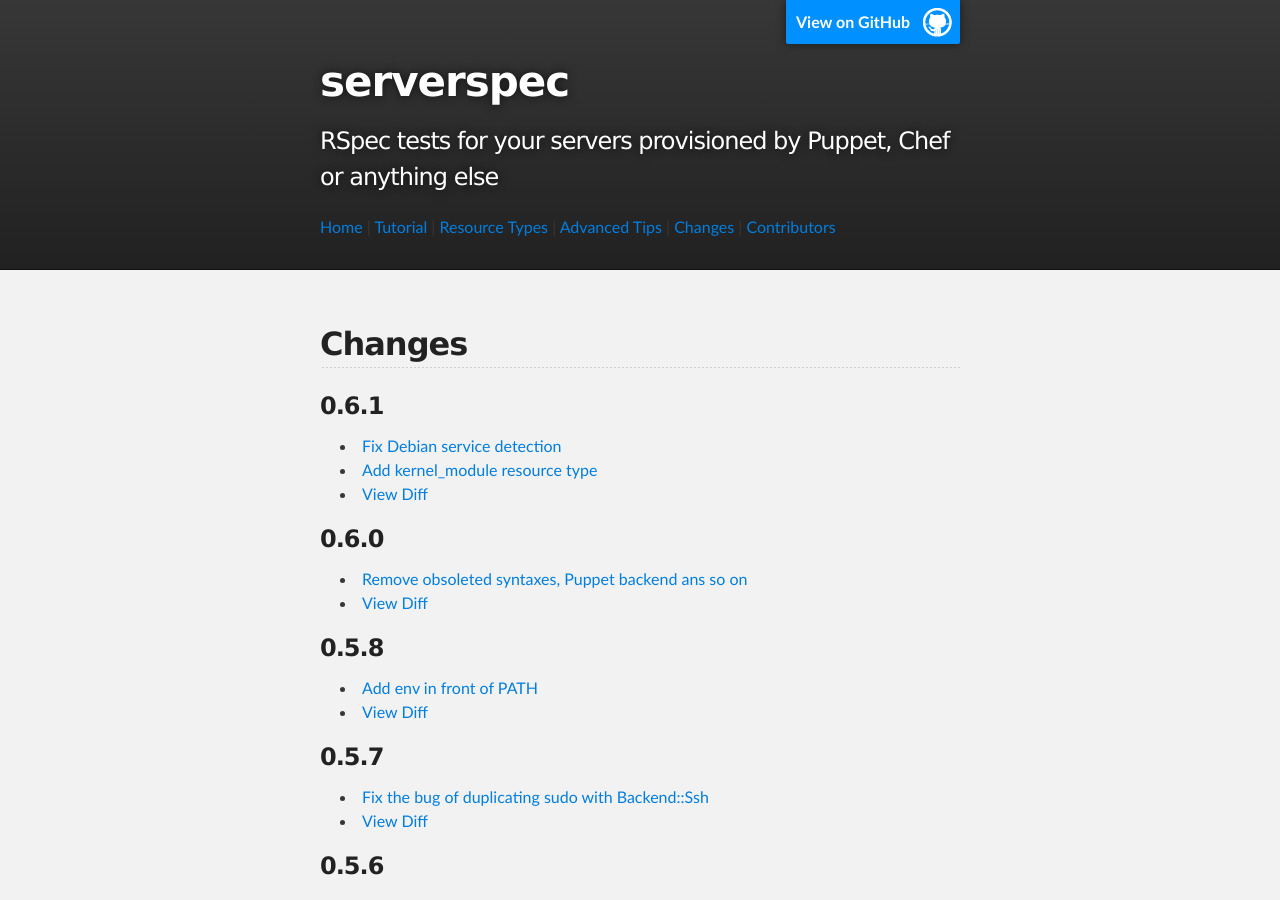
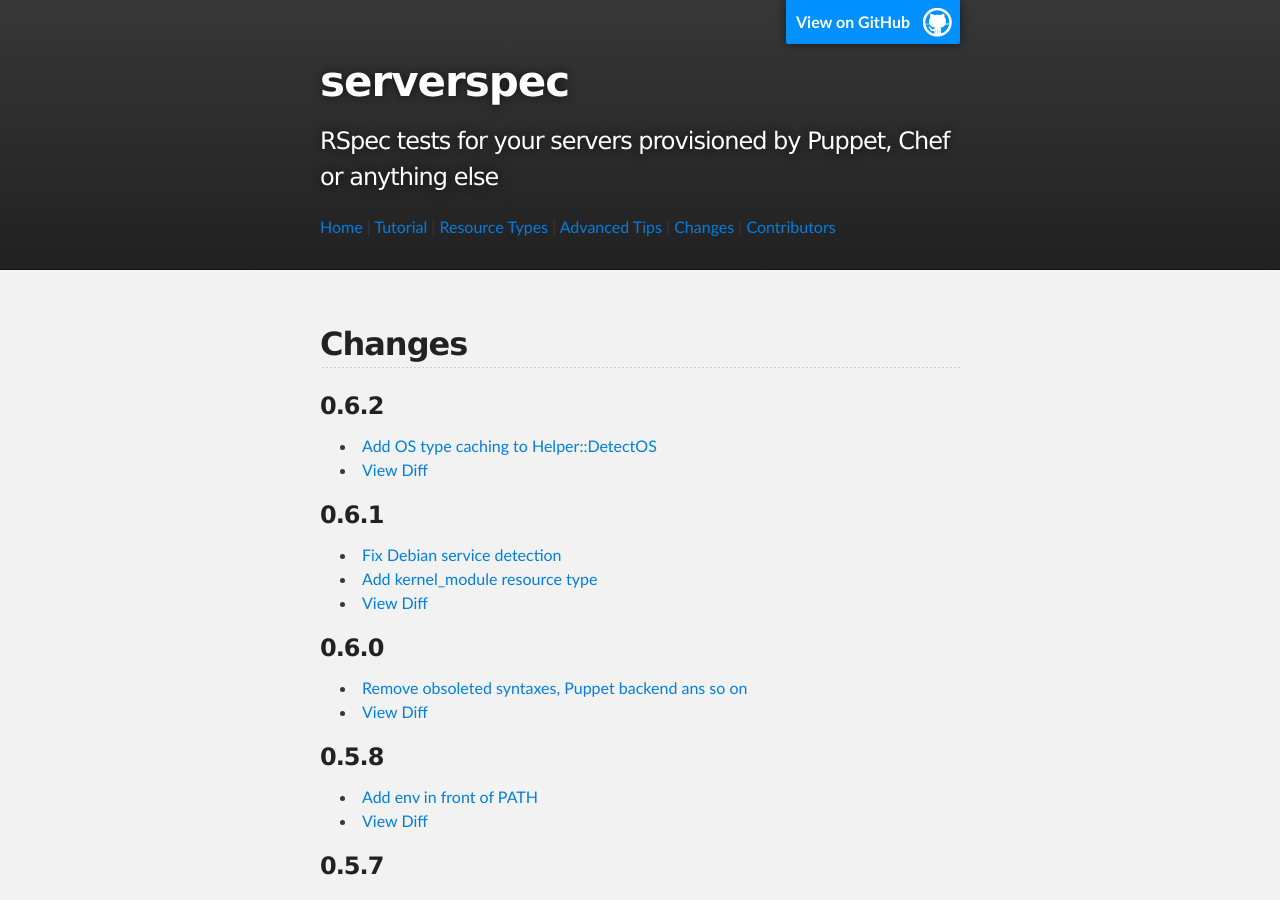
Before and after one commit to serverspec/serverspec.github.io, a Jekyll site: the page built from changes.md, in a window 1280 px wide and 900 px high. Built offline with Jekyll 4.4.1, drawn with Linux system fonts in a browser that asks for light colours; Markdown is read by kramdown in place of the engine named in the settings.

Commit message:
Add changes of v0.6.2

```diff
--- a/changes.md
+++ b/changes.md
@@ -4,6 +4,11 @@ title: Changes
 ---
 
 ## Changes
+
+### 0.6.2
+
+ * [Add OS type caching to Helper::DetectOS](https://github.com/mizzy/serverspec/pull/151)
+ * [View Diff](https://github.com/mizzy/serverspec/compare/v0.6.1...v0.6.2)
 
 ### 0.6.1
 
```
